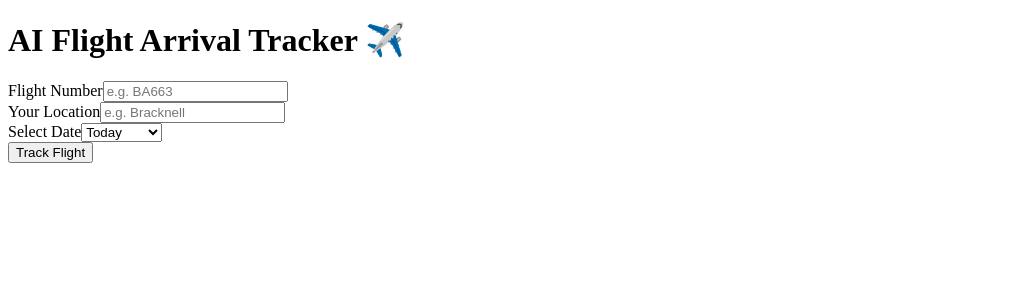
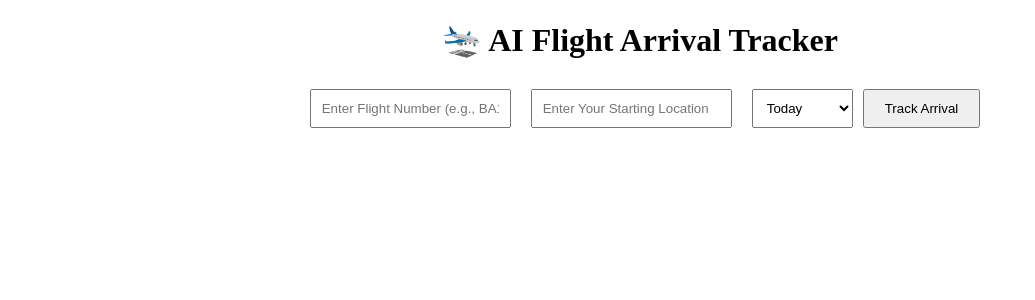
Before and after one commit to ComputerTrainer0/flighttracker, a React (Create React App) app: page / in a window 1280 px wide. Shown: the top 300 px of the page, without its empty margins (0-1035 px from the left). Built offline with nearby package versions, Linux system fonts and the light colour scheme.

Commit message:
Update FlightTracker.js

```diff
--- a/src/FlightTracker.js
+++ b/src/FlightTracker.js
@@ -1,155 +1,113 @@
 import React, { useState } from 'react';
-import axios from 'axios';
+import './App.css';
 
-export default function FlightTracker() {
-  const [flightNumber, setFlightNumber] = useState('');
+function App() {
+  const [flight, setFlight] = useState('');
   const [location, setLocation] = useState('');
   const [date, setDate] = useState('today');
   const [result, setResult] = useState(null);
   const [loading, setLoading] = useState(false);
-  const [error, setError] = useState(null);
 
-	  const API_URL = 'https://x0k8f87esd.execute-api.us-east-1.amazonaws.com/GetFlightPickupInfo'; // replace with your actual API Gateway URL
-
-  const handleTrackFlight = async () => {
-    if (!flightNumber || !location) {
-      setError('Please enter flight number, location, and date.');
-      return;
-    }
+  const handleSubmit = async (e) => {
+    e.preventDefault();
     setLoading(true);
-    setError(null);
     setResult(null);
-
     try {
-      const response = await axios.get(API_URL, {
-        params: {
-          flight: flightNumber,
-          location: location,
-          date: date
-        }
-      });
-      setResult(response.data);
+      const url = `https://x0k8f87esd.execute-api.us-east-1.amazonaws.com/GetFlightPickupInfo?flight=${flight}&location=${encodeURIComponent(location)}&date=${date}`;
+      const response = await fetch(url);
+      const data = await response.json();
+      setResult(data);
     } catch (err) {
-      setError('Failed to fetch flight data. Please check inputs and try again.');
+      console.error(err);
+      setResult({ error: 'Something went wrong.' });
     } finally {
       setLoading(false);
     }
   };
 
   return (
-    <div className="min-h-screen bg-gradient-to-br from-blue-100 to-indigo-200 p-6 font-sans flex flex-col items-center justify-center">
+    <div className="app">
+
 	            <head>
         <title>AI Flight Arrival Tracker</title>
       </head>
-      <h1 className="text-4xl font-extrabold mb-8 text-center text-indigo-800 drop-shadow-sm">AI Flight Arrival Tracker ✈️</h1>
 
-      <div className="w-full max-w-2xl bg-white rounded-3xl shadow-lg p-8">
-        <div className="mb-6">
-          <label className="block text-md font-semibold text-gray-800 mb-1">Flight Number</label>
+      <h1 style={{ textAlign: 'center', marginBottom: '20px' }}>🛬 AI Flight Arrival Tracker</h1>
+
+      <form onSubmit={handleSubmit} style={{ textAlign: 'center', marginBottom: '30px' }}>
         <input
           type="text"
-            value={flightNumber}
-            onChange={(e) => setFlightNumber(e.target.value)}
-            className="w-full border border-gray-300 rounded-xl p-3 focus:outline-none focus:ring-2 focus:ring-indigo-400"
-            placeholder="e.g. BA663"
+          value={flight}
+          onChange={(e) => setFlight(e.target.value)}
+          placeholder="Enter Flight Number (e.g., BA198)"
+          required
+          style={{ margin: '10px', padding: '10px' }}
         />
-        </div>
-
-        <div className="mb-6">
-          <label className="block text-md font-semibold text-gray-800 mb-1">Your Location</label>
         <input
           type="text"
           value={location}
           onChange={(e) => setLocation(e.target.value)}
-            className="w-full border border-gray-300 rounded-xl p-3 focus:outline-none focus:ring-2 focus:ring-indigo-400"
-            placeholder="e.g. Bracknell"
+          placeholder="Enter Your Starting Location"
+          required
+          style={{ margin: '10px', padding: '10px' }}
         />
-        </div>
-
-        <div className="mb-6">
-          <label className="block text-md font-semibold text-gray-800 mb-1">Select Date</label>
-          <select
-            value={date}
-            onChange={(e) => setDate(e.target.value)}
-            className="w-full border border-gray-300 rounded-xl p-3 focus:outline-none focus:ring-2 focus:ring-indigo-400"
-          >
+        <select value={date} onChange={(e) => setDate(e.target.value)} style={{ margin: '10px', padding: '10px' }}>
           <option value="yesterday">Yesterday</option>
           <option value="today">Today</option>
           <option value="tomorrow">Tomorrow</option>
         </select>
-        </div>
+        <button type="submit" style={{ padding: '10px 20px' }}>
+          Track Arrival
+        </button>
+      </form>
 
-        <div className="flex justify-center">
-          <button
-            onClick={handleTrackFlight}
-            disabled={loading}
-            className="bg-indigo-600 text-white py-3 px-6 rounded-xl text-lg font-semibold hover:bg-indigo-700 transition duration-200"
-          >
-            {loading ? 'Loading...' : 'Track Flight'}
-          </button>
-        </div>
+      {loading && <p style={{ textAlign: 'center' }}>Fetching flight info...</p>}
 
-        {error && <p className="mt-4 text-red-600 text-sm text-center font-medium">{error}</p>}
-
-        {result && (
-          <div className="mt-8 border-t pt-6">
-            <h2 className="text-2xl font-bold mb-4 text-indigo-700">Flight Information</h2>
-            <table className="w-full table-auto border border-gray-300 rounded-lg overflow-hidden">
-              <tbody className="text-gray-800">
-                <tr className="bg-gray-100">
-                  <td className="px-4 py-2 font-semibold">Flight Date</td>
-                  <td className="px-4 py-2">{result.flight_date}</td>
+      {result && !result.error && (
+        <div className="result-container" style={{ display: 'flex', flexDirection: 'column', alignItems: 'center' }}>
+          <table className="result-table" style={{ borderCollapse: 'collapse', width: '90%', maxWidth: '800px', textAlign: 'center', boxShadow: '0 2px 8px rgba(0,0,0,0.1)' }}>
+            <thead>
+              <tr>
+                <th>Flight Number</th>
+                <th>Flight Date</th>
+                <th>Status</th>
+                <th>Flight From</th>
+                <th>Flight To</th>
+                <th>Scheduled</th>
+                <th>Estimated</th>
+                <th>Actual</th>
               </tr>
+            </thead>
+            <tbody>
               <tr>
-                  <td className="px-4 py-2 font-semibold">Flight From</td>
-                  <td className="px-4 py-2">{result.departure_airport}</td>
-                </tr>
-                <tr className="bg-gray-100">
-                  <td className="px-4 py-2 font-semibold">Flight To</td>
-                  <td className="px-4 py-2">{result.arrival_airport} (Terminal {result.arrival_terminal || 'N/A'})</td>
-                </tr>
-                <tr>
-                  <td className="px-4 py-2 font-semibold">Status</td>
-                  <td className="px-4 py-2">{result.status}</td>
-                </tr>
-                <tr className="bg-gray-100">
-                  <td className="px-4 py-2 font-semibold">Scheduled Arrival</td>
-                  <td className="px-4 py-2">{result.scheduled_arrival}</td>
-                </tr>
-                <tr>
-                  <td className="px-4 py-2 font-semibold">Estimated Arrival</td>
-                  <td className="px-4 py-2">{result.estimated_arrival}</td>
-                </tr>
-                <tr className="bg-gray-100">
-                  <td className="px-4 py-2 font-semibold">Actual Arrival</td>
-                  <td className="px-4 py-2">{result.actual_arrival}</td>
+                <td>{result.flight_number}</td>
+                <td>{result.flight_date}</td>
+                <td>{result.status}</td>
+                <td>{result.departure_airport}</td>
+                <td>{result.arrival_airport}</td>
+                <td>{result.scheduled_arrival}</td>
+                <td>{result.estimated_arrival}</td>
+                <td>{result.actual_arrival}</td>
               </tr>
             </tbody>
           </table>
 
-            <h2 className="text-2xl font-bold mt-10 mb-4 text-indigo-700">Driving Information</h2>
-            <table className="w-full table-auto border border-gray-300 rounded-lg overflow-hidden">
-              <tbody className="text-gray-800">
-                <tr className="bg-gray-100">
-                  <td className="px-4 py-2 font-semibold">Estimated Travel Time</td>
-                  <td className="px-4 py-2">{result.estimated_travel_time}</td>
-                </tr>
-                <tr>
-                  <td className="px-4 py-2 font-semibold">Leave By</td>
-                  <td className="px-4 py-2">{result.leave_by}</td>
-                </tr>
-              </tbody>
-            </table>
+          <div style={{ marginTop: '30px', textAlign: 'center' }}>
+            <h3>🚗 Driving Information</h3>
+            <p><strong>Estimated Travel Time:</strong> {result.estimated_travel_time}</p>
+            <p><strong>Leave By:</strong> {result.leave_by}</p>
+          </div>
 
-            {result.delay_risk_message && (
-              <div className="mt-6 text-center">
-                <h3 className="text-md font-bold text-yellow-700 mb-1">AI Suggestion (Compared Last 5 - 7 Flights):</h3>
-                <p className="text-yellow-800 font-medium">{result.delay_risk_message}</p>
+          <div style={{ marginTop: '20px', textAlign: 'center', fontWeight: 'bold' }}>
+            🧠 <span>AI Suggestion (Compared Last 5 - 7 Flights):</span>
+            <p>{result.delay_risk_message}</p>
+          </div>
         </div>
       )}
-          </div>
-        )}
-      </div>
+
+      {result && result.error && <p style={{ color: 'red', textAlign: 'center' }}>{result.error}</p>}
     </div>
   );
 }
+
+export default App;
```
Lines whose indentation alone changed are shown as unchanged.
